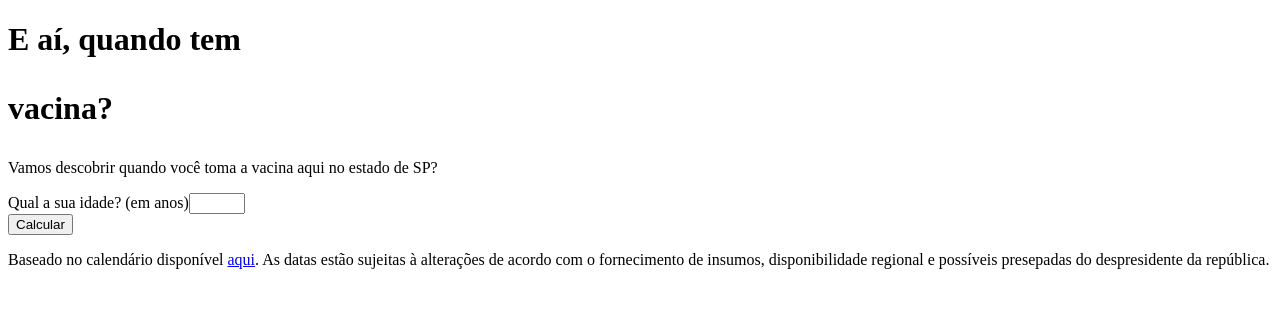
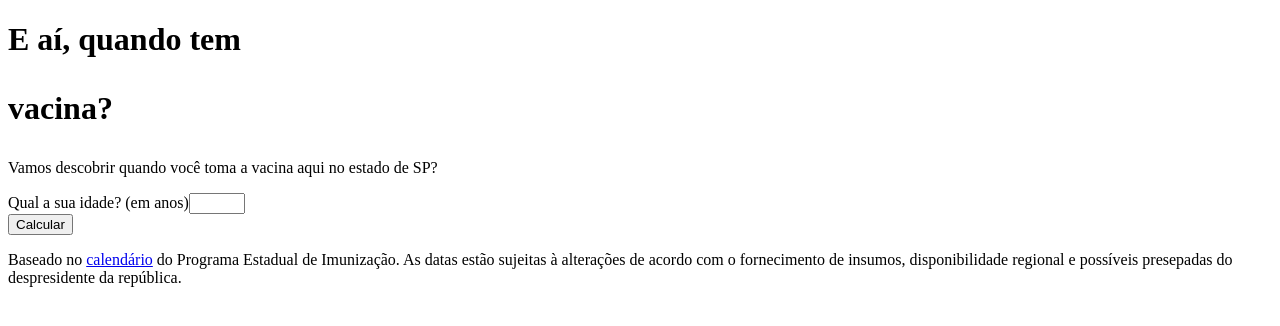
Before and after one commit to guiguetz/vacina-sp, a Next.js app: page / in a window 1280 px wide. Shown: the top 326 px of the page. Built offline with nearby package versions, Linux system fonts and the light colour scheme.

Commit message:
lighthouse improvements

```diff
--- a/pages/index.js
+++ b/pages/index.js
@@ -117,7 +117,7 @@ export default function Home() {
           <div className="inline-block mr-2 mt-2">
             <button
               type="submit"
-              className="focus:outline-none text-black text-sm py-2.5 px-5 border-b-4 border-emerald-500 rounded-md bg-emerald-400 hover:bg-emerald-300"
+              className="focus:outline-none font-bold text-black text-sm py-2.5 px-5 border-b-4 border-emerald-500 rounded-md bg-emerald-400 hover:bg-emerald-300"
             >
               Calcular
             </button>
@@ -166,16 +166,16 @@ export default function Home() {
             </p>
 
             <p className="mt-2">
-              Quer lembrar do evento? Adicione na sua agenda do google, só
-              clicar{' '}
+              Quer lembrar do evento?{' '}
               <a
                 target="_blank"
                 className="font-bold underline"
+                rel="noreferrer noopener"
                 href={`https://www.google.com/calendar/render?action=TEMPLATE&text=%5B1%C2%AA%20dose%5D%3A%20Vacina%20COVID-19&details=Procurar%20a%20unidade%20de%20sa%C3%BAde%20mais%20pr%C3%B3xima!&dates=${data.inicio
                   .split('-')
                   .join('')}T110000Z%2F${data.fim.split('-').join('')}T190000Z`}
               >
-                aqui
+                Adicione na sua agenda do google
               </a>
               ! O link irá te levar ao Google Agenda, e você pode criar um
               lembrete!
@@ -198,28 +198,25 @@ export default function Home() {
                 </summary>
                 <p className="pt-2">
                   Dá até vontade, né, jovem?
-                  <br /> Aguenta mais um pouco, já temos aprovação da ANVISA
-                  para maiores de 12 anos tomarem a vacina da Pfizer (você pode
-                  ler mais sobre clicando{' '}
+                  <br /> Aguenta mais um pouco, já{' '}
                   <a
                     target="_blank"
                     className="underline font-bold"
                     href="https://www.uol.com.br/vivabem/noticias/emeraldacao/2021/06/11/anvisa-autoriza-vacina-da-pfizer-para-criancas-com-mais-de-12-anos.htm"
                   >
-                    aqui
+                    temos aprovação da ANVISA para maiores de 12 anos tomarem a
+                    vacina da Pfizer
                   </a>
-                  ), mas a distribuição de doses dessa fabricante ainda está
-                  devagar, dado o número de doses disponívies por que o
-                  presidente ignorou mais de 80 emails da Pfizer, infelizmente
-                  (leia mais{' '}
+                  , mas a distribuição de doses dessa fabricante ainda está
+                  devagar, dado o número de doses disponívies por que{' '}
                   <a
                     target="_blank"
                     className="underline font-bold"
                     href="https://vermelho.org.br/2021/06/09/governo-bolsonaro-ignorou-81-emails-da-pfzier-sobre-ofertas-de-vacinas/"
                   >
-                    aqui
+                    o presidente ignorou mais de 80 emails da Pfizer
                   </a>
-                  ). Entre em contato com a unidade de saúde mais próxima e veja
+                  . Entre em contato com a unidade de saúde mais próxima e veja
                   como está funcionando esse grupo em sua cidade!
                 </p>
               </details>
@@ -230,17 +227,17 @@ export default function Home() {
 
       <footer className="flex items-center justify-center w-full  py-5 px-20 border-t">
         <p className="text-center max-w-screen-md">
-          Baseado no calendário disponível{' '}
+          Baseado no{' '}
           <a
             className="underline font-bold"
             target="_blank"
             href="https://imagens.brasil.elpais.com/resizer/5CqN9wtq1Fh-eTzve7xoQ7Wsozw=/1960x0/cloudfront-eu-central-1.images.arcpublishing.com/prisa/PEINHAJMIVD3BIK3BUBJQGJYQQ.jpeg"
           >
-            aqui
-          </a>
-          . As datas estão sujeitas à alterações de acordo com o fornecimento de
-          insumos, disponibilidade regional e possíveis presepadas do
-          despresidente da república.
+            calendário
+          </a>{' '}
+          do Programa Estadual de Imunização. As datas estão sujeitas à
+          alterações de acordo com o fornecimento de insumos, disponibilidade
+          regional e possíveis presepadas do despresidente da república.
         </p>
       </footer>
     </div>
```
